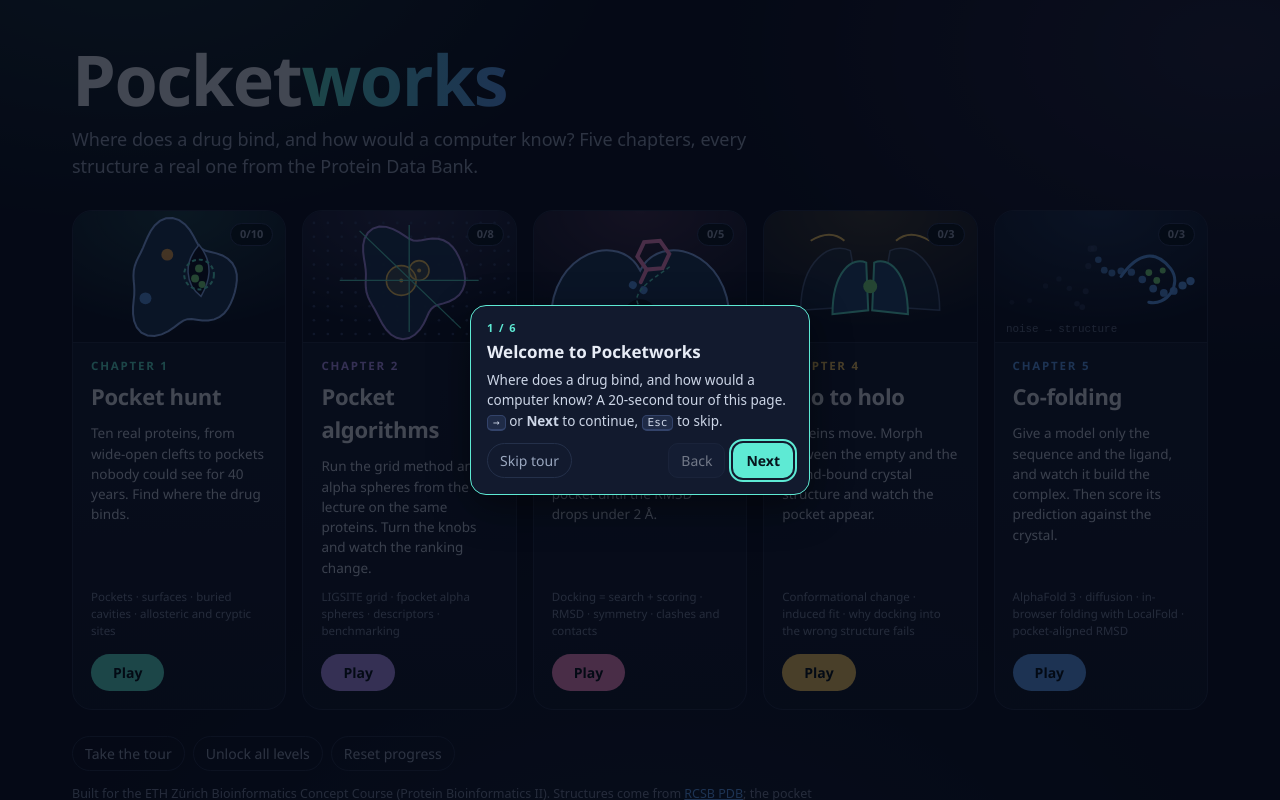
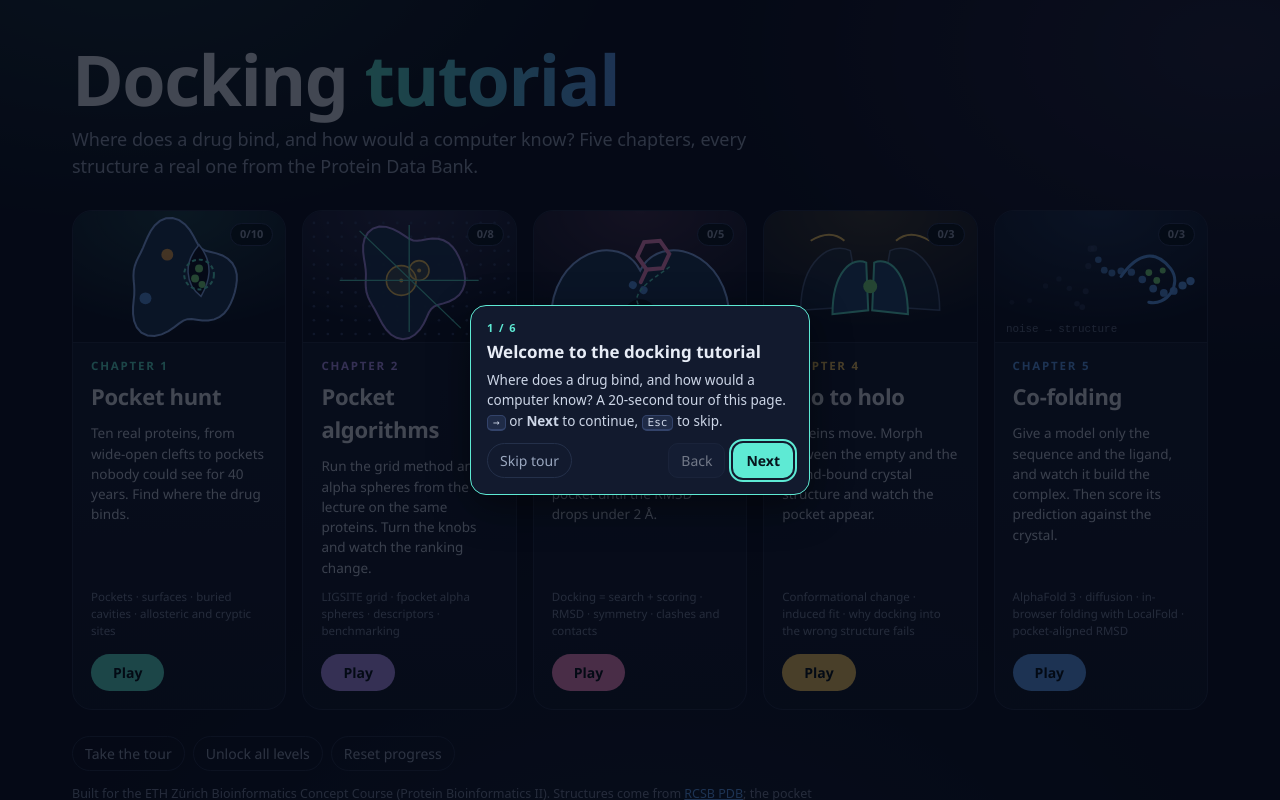
Before and after one commit to juliabuhmann/2026docking_tutorial, a plain HTML site: page docs/index.html in a window 1280 px wide. Drawn offline with Linux system fonts and the light colour scheme.

Commit message:
chore: rename the site to Docking tutorial
Claude-Session: https://claude.ai/code/session_01N2BNPtw6FLyBkS9MYxRzS2
Co-Authored-By: Claude Opus 5.5 <noreply@anthropic.com>

```diff
--- a/docs/index.html
+++ b/docs/index.html
@@ -4,7 +4,7 @@
 <meta charset="utf-8">
 <meta name="viewport" content="width=device-width,initial-scale=1,viewport-fit=cover">
 <meta name="theme-color" content="#0b1020">
-<title>Pocketworks</title>
+<title>Docking tutorial</title>
 <meta name="description" content="Find the pocket, learn how algorithms find it, dock a ligand, watch a protein open and close, and co-fold a complex in your browser. Real structures from the PDB.">
 <link rel="stylesheet" href="css/style.css">
 </head>
@@ -13,7 +13,7 @@
 <div id="menu" class="screen">
   <div class="menu-inner">
     <header class="menu-head">
-      <h1>Pocket<span>works</span></h1>
+      <h1>Docking <span>tutorial</span></h1>
       <p class="tag">Where does a drug bind, and how would a computer know? Five chapters, every structure a real one from the Protein Data Bank.</p>
     </header>
     <div id="chapter-cards"></div>
--- a/docs/js/core.js
+++ b/docs/js/core.js
@@ -30,7 +30,7 @@ window.PW = (function () {
   }
 
   // ------------------------------------------------------------------ progress (this browser only)
-  const SAVE_KEY = "pocketworks-v1";
+  const SAVE_KEY = "docking-tutorial-v1";
   const progress = { stars: {}, tasks: {}, unlockAll: false, docking: {}, seen: {} };
   try { Object.assign(progress, JSON.parse(localStorage.getItem(SAVE_KEY) || "{}")); } catch (_) { /* storage blocked */ }
   function save() { try { localStorage.setItem(SAVE_KEY, JSON.stringify(progress)); } catch (_) { /* ignore */ } }
@@ -380,7 +380,7 @@ window.PW = (function () {
     await tour(steps);
   }
   const MENU_TOUR = [
-    { title: "Welcome to Pocketworks", text: "Where does a drug bind, and how would a computer know? A 20-second tour of this page. <kbd>→</kbd> or <b>Next</b> to continue, <kbd>Esc</kbd> to skip." },
+    { title: "Welcome to the docking tutorial", text: "Where does a drug bind, and how would a computer know? A 20-second tour of this page. <kbd>→</kbd> or <b>Next</b> to continue, <kbd>Esc</kbd> to skip." },
     { sel: "#chapter-cards .card", title: "Five chapters", text: "Each card is a chapter. Start with <b>Chapter 1</b>: the later ones build on it. Click a card to play." },
     { sel: "#chapter-cards .card .prog", title: "Your progress", text: "Levels or challenges done in each chapter. Progress is stored in this browser only." },
     { sel: "#btn-unlock", title: "Locked levels", text: "Levels unlock one after another. This button opens them all, e.g. if your teacher wants to jump ahead." },
```
Also changed, not shown: 2 other files.
